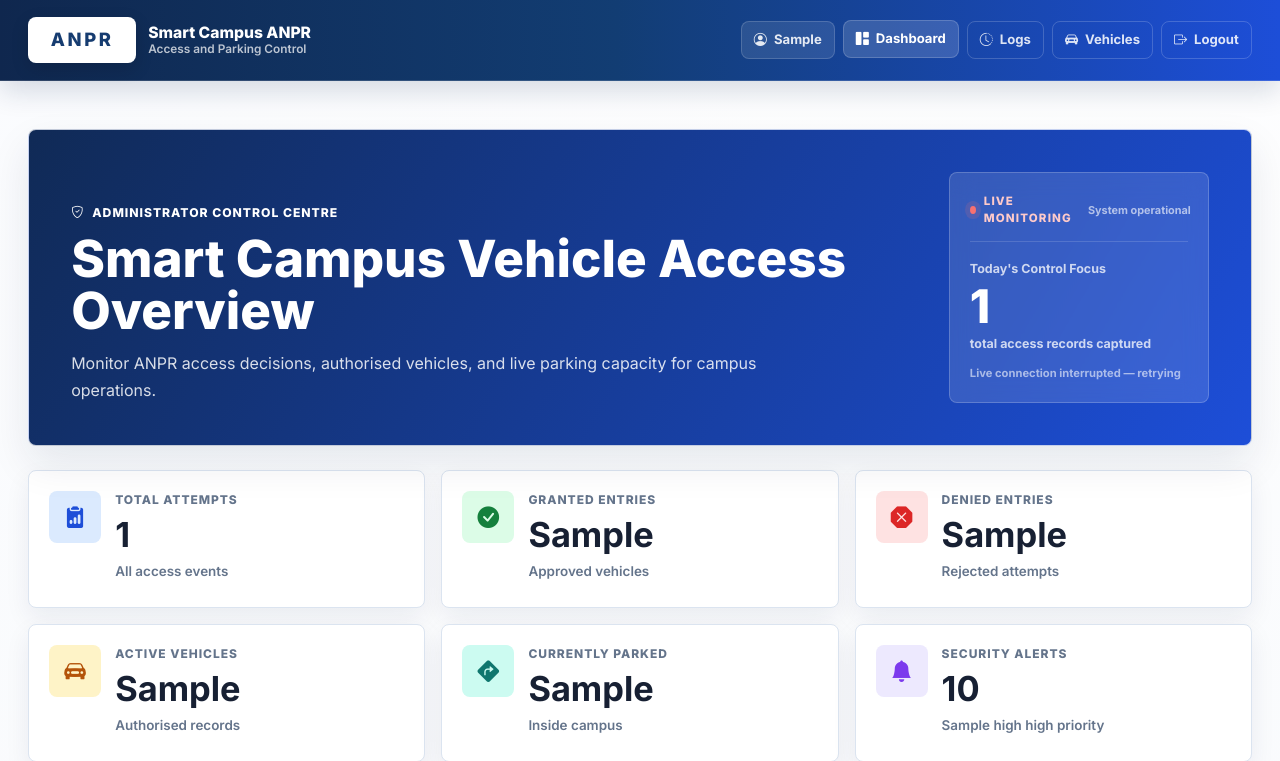
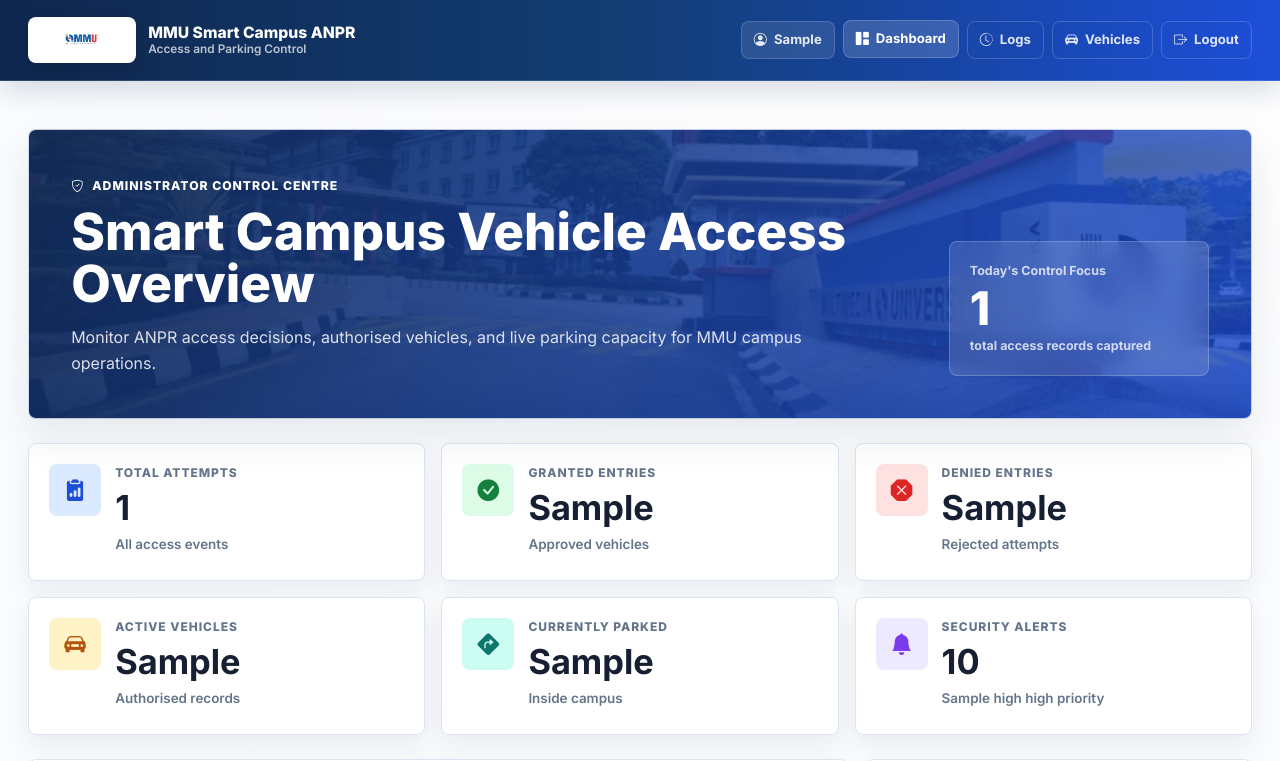
Before and after one commit to kaiqingkhaw/smart-campus-anpr, a Flask app: template Python_Code/templates/dashboard.html in a window 1280 px wide. Shown: the top 761 px of the page. Run offline with Flask 3, Linux system fonts and the light colour scheme; the template is opened without the code that fills it: most values are stand-ins (such as "Sample title", 1, 10 or a date in 2020).

Commit message:
Restore submitted dashboard design

```diff
--- a/Python_Code/static/css/style.css
+++ b/Python_Code/static/css/style.css
@@ -161,7 +161,8 @@ a { color: inherit; text-decoration: none; }
   border-radius: var(--radius);
   border: 1px solid rgba(255,255,255,0.74);
   background:
-    linear-gradient(120deg, #102a56, #1d4ed8);
+    linear-gradient(120deg, rgba(16,42,86,0.94), rgba(29,78,216,0.78)),
+    url('../img/mmu_campus_bg.png') center / cover no-repeat;
   color: #fff;
   box-shadow: var(--shadow);
 }
@@ -230,15 +231,6 @@ a { color: inherit; text-decoration: none; }
   font-weight: 800;
   line-height: 1;
 }
-
-.live-control-row { display: flex; align-items: center; justify-content: space-between; gap: 14px; margin-bottom: 18px; padding-bottom: 13px; border-bottom: 1px solid rgba(255,255,255,.14); }
-.live-status { display: inline-flex; align-items: center; gap: 8px; color: #d1fae5; font-size: .72rem; font-weight: 800; letter-spacing: .1em; text-transform: uppercase; }
-.live-dot { width: 8px; height: 8px; border-radius: 50%; background: #4ade80; box-shadow: 0 0 0 5px rgba(74,222,128,.15); animation: livePulse 1.8s ease-out infinite; }
-.live-status.is-offline { color: #fecaca; }
-.live-status.is-offline .live-dot { background: #f87171; animation: none; box-shadow: 0 0 0 5px rgba(248,113,113,.14); }
-.live-operational { color: rgba(255,255,255,.62); font-size: .68rem; font-weight: 700; white-space: nowrap; }
-.live-sync { margin-top: 12px; color: rgba(255,255,255,.58); font-size: .7rem; font-weight: 700; }
-@keyframes livePulse { 0% { box-shadow: 0 0 0 0 rgba(74,222,128,.42); } 70% { box-shadow: 0 0 0 8px rgba(74,222,128,0); } 100% { box-shadow: 0 0 0 0 rgba(74,222,128,0); } }
 
 .metric-grid {
   display: grid;
@@ -761,7 +730,7 @@ a { color: inherit; text-decoration: none; }
 .login-card-header { margin-bottom: 22px; }
 .login-card-header h2 { margin: 16px 0 4px; font-size: 1.35rem; font-weight: 800; }
 .login-card-header p { margin: 0; color: var(--muted); font-weight: 700; font-size: 0.86rem; }
-.anpr-wordmark { color: #163c70; font-size: 1.15rem; font-weight: 800; letter-spacing: .14em; }
+.mmu-logo { width: 176px; max-width: 70%; height: auto; }
 
 .error-panel { width: min(620px, 100%); padding: clamp(28px, 5vw, 48px); }
 .error-icon { width: 58px; height: 58px; display: grid; place-items: center; margin: 0 auto 16px; border-radius: var(--radius); background: #dbeafe; color: var(--blue); font-size: 1.55rem; }
--- a/Python_Code/templates/dashboard.html
+++ b/Python_Code/templates/dashboard.html
@@ -15,9 +15,9 @@
 <nav class="navbar navbar-expand-lg navbar-dark topbar">
   <div class="container-fluid dashboard-shell">
     <a class="navbar-brand" href="{{ url_for('dashboard') }}" aria-label="Go to dashboard">
-      <span class="brand-mark"><span class="anpr-wordmark">ANPR</span></span>
+      <span class="brand-mark"><img src="{{ url_for('static', filename='img/mmu_logo.png') }}" alt="MMU Logo"></span>
       <span class="brand-copy">
-        <span class="brand-title">Smart Campus ANPR</span>
+        <span class="brand-title">MMU Smart Campus ANPR</span>
         <span class="brand-subtitle">Access and Parking Control</span>
       </span>
     </a>
@@ -37,17 +37,12 @@
     <div class="hero-content">
       <div class="eyebrow"><i class="bi bi-shield-check"></i> Administrator Control Centre</div>
       <h1>Smart Campus Vehicle Access Overview</h1>
-      <p>Monitor ANPR access decisions, authorised vehicles, and live parking capacity for campus operations.</p>
+      <p>Monitor ANPR access decisions, authorised vehicles, and live parking capacity for MMU campus operations.</p>
     </div>
     <div class="hero-panel" aria-label="System summary">
-      <div class="live-control-row">
-        <span class="live-status" id="liveStatus"><span class="live-dot"></span>Live monitoring</span>
-        <span class="live-operational">System operational</span>
-      </div>
       <div class="hero-panel-label">Today&apos;s Control Focus</div>
       <div class="hero-panel-value">{{ stats.total_attempts }}</div>
       <div class="hero-panel-caption">total access records captured</div>
-      <div class="live-sync" id="liveSync" aria-live="polite">Connecting to live data...</div>
     </div>
   </section>
 
@@ -315,43 +310,6 @@
 </main>
 
 <script>
-  const liveEndpoint = "{{ url_for('api_dashboard_snapshot') }}";
-  const liveStatus = document.getElementById("liveStatus");
-  const liveSync = document.getElementById("liveSync");
-  let baselineSnapshot = null;
-
-  const snapshotToken = (snapshot) => JSON.stringify(snapshot);
-  const formatSyncTime = (date) => new Intl.DateTimeFormat(undefined, {
-    hour: "2-digit", minute: "2-digit", second: "2-digit"
-  }).format(date);
-
-  async function checkLiveData() {
-    if (document.hidden) return;
-    try {
-      const response = await fetch(liveEndpoint, {
-        headers: { "Accept": "application/json" }, cache: "no-store"
-      });
-      if (!response.ok) throw new Error("Live endpoint unavailable");
-      const data = await response.json();
-      const currentToken = snapshotToken(data.snapshot);
-      liveStatus.classList.remove("is-offline");
-      liveSync.textContent = `Synced ${formatSyncTime(new Date())}`;
-      if (baselineSnapshot && baselineSnapshot !== currentToken) {
-        liveSync.textContent = "New activity detected — updating...";
-        window.setTimeout(() => window.location.reload(), 350);
-        return;
-      }
-      baselineSnapshot = currentToken;
-    } catch (error) {
-      liveStatus.classList.add("is-offline");
-      liveSync.textContent = "Live connection interrupted — retrying";
-    }
-  }
-
-  document.addEventListener("visibilitychange", () => { if (!document.hidden) checkLiveData(); });
-  checkLiveData();
-  window.setInterval(checkLiveData, 5000);
-
   const ctx = document.getElementById("statusChart");
 
   const valueLabelPlugin = {
--- a/Python_Code/templates/login.html
+++ b/Python_Code/templates/login.html
@@ -31,7 +31,7 @@
 
       <div class="login-card">
         <div class="login-card-header text-center">
-          <span class="anpr-wordmark">ANPR</span>
+          <img src="{{ url_for('static', filename='img/mmu_logo.png') }}" class="mmu-logo" alt="Multimedia University Logo">
           <h2>Admin Login</h2>
           <p>Secure access for authorised administrators</p>
         </div>
@@ -50,7 +50,7 @@
         {% endwith %}
 
         <form method="POST" action="{{ url_for('login') }}" onsubmit="handleLogin()" class="stacked-form">
-          <input type="hidden" name="csrf_token" value="{{ csrf_token() }}">
+        <input type="hidden" name="csrf_token" value="{{ csrf_token() }}">
           <div>
             <label class="form-label" for="username">Username</label>
             <div class="input-group">
```
Also changed, not shown: other parts of Python_Code/static/css/style.css (+2 -28 lines), Python_Code/templates/logs.html (+2 -14 lines), Python_Code/templates/vehicles.html (+4 -4 lines), tests/test_web_security.py (+0 -1 lines), Python_Code/static/img/mmu_campus_bg.png (added), Python_Code/static/img/mmu_logo.png (added), README.md.
